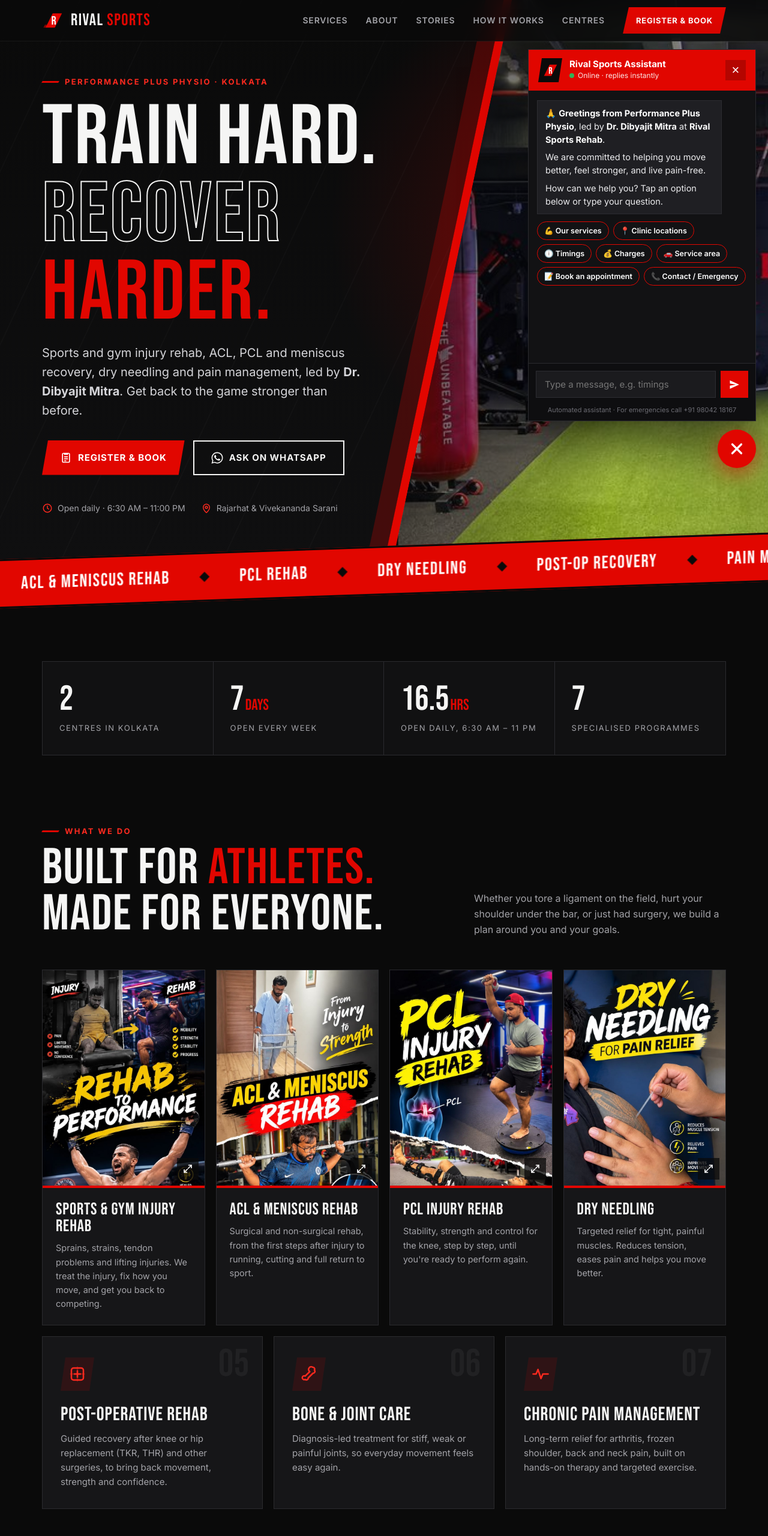
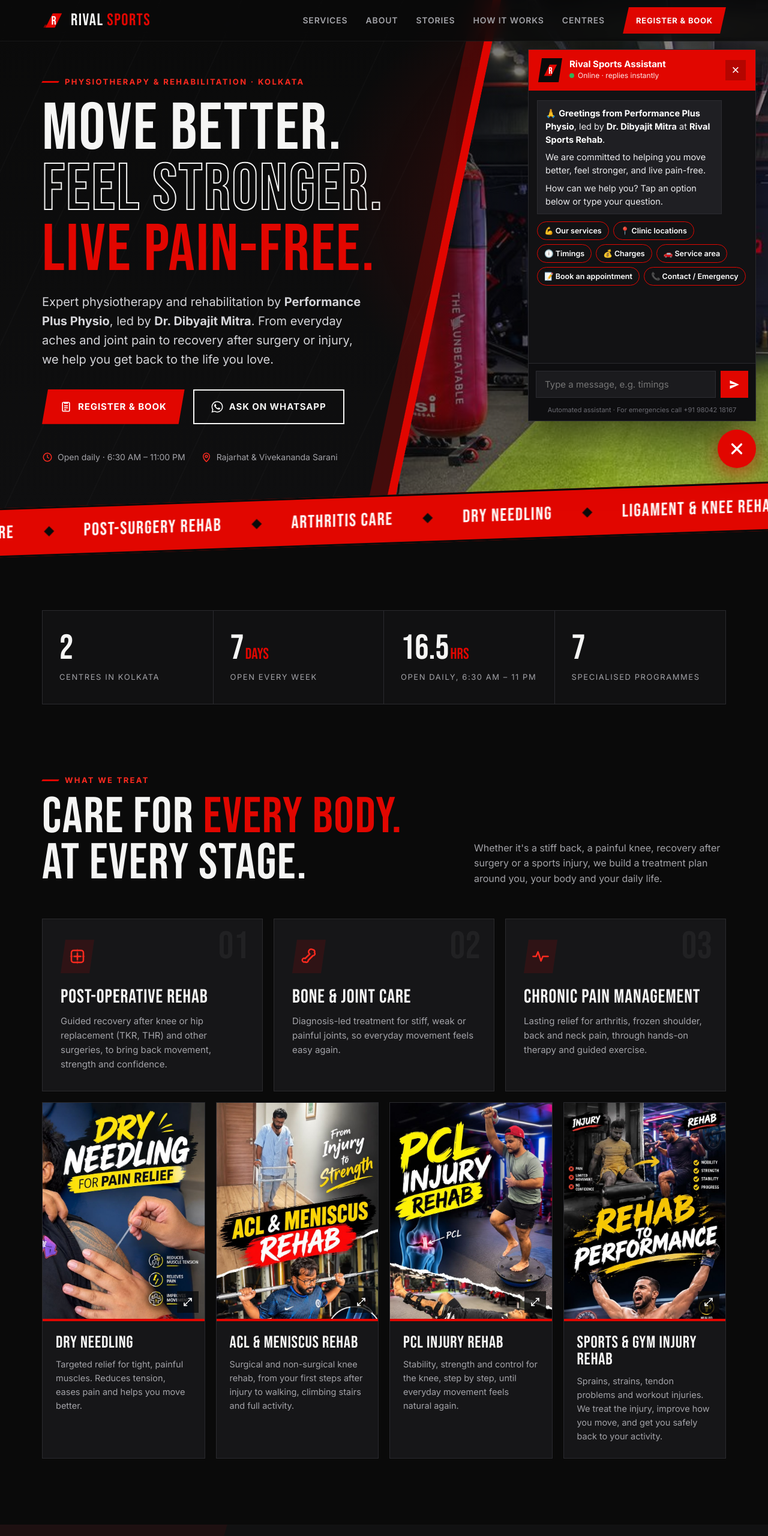
Before and after one commit to Megha-codes/rival-sports, a plain HTML site: page website/index.html in a window 1280 px wide. Shown: the top 2560 px of the page at 60% size. Drawn offline with Linux system fonts and the light colour scheme; a script that the page names is missing.

Commit message:
Broaden website copy to general physiotherapy and recovery
Replace the sports/gym-focused headline and copy with a tone covering
all physiotherapy and rehabilitation: pain relief, joint care,
post-surgery recovery, arthritis and sports injuries. Services now lead
with everyday care, followed by the specialised programmes.

```diff
--- a/website/index.html
+++ b/website/index.html
@@ -3,11 +3,11 @@
 <head>
 <meta charset="utf-8">
 <meta name="viewport" content="width=device-width, initial-scale=1">
-<title>Rival Sports Rehab | Sports Physio &amp; Rehab in Kolkata</title>
-<meta name="description" content="Rival Sports Rehab and Performance Plus Physio, led by Dr. Dibyajit Mitra. Sports and gym injury rehab, ACL, PCL and meniscus rehab, dry needling, post-operative rehab, and pain management in Rajarhat and Vivekananda Sarani, Kolkata. Open 6:30 AM to 11 PM daily.">
+<title>Rival Sports Rehab | Physiotherapy &amp; Rehabilitation in Kolkata</title>
+<meta name="description" content="Physiotherapy and rehabilitation in Kolkata by Performance Plus Physio at Rival Sports Rehab, led by Dr. Dibyajit Mitra. Pain relief, joint care, post-surgery recovery, arthritis, dry needling and sports injury rehab. Centres in Rajarhat and Vivekananda Sarani, open 6:30 AM to 11 PM daily.">
 <meta name="theme-color" content="#0a0a0a">
-<meta property="og:title" content="Rival Sports Rehab | Sports Physio & Rehab in Kolkata">
-<meta property="og:description" content="Sports and gym injury rehab, ACL rehab, post-op recovery and pain management. Two centres in Kolkata, open every day.">
+<meta property="og:title" content="Rival Sports Rehab | Physiotherapy & Rehabilitation in Kolkata">
+<meta property="og:description" content="Physiotherapy and rehabilitation for pain relief, joint care, post-surgery recovery and sports injuries. Two centres in Kolkata, open every day.">
 <meta property="og:url" content="https://rivalsports.in/">
 <meta property="og:type" content="website">
 <meta property="og:image" content="https://rivalsports.in/img/gym-interior.jpg">
@@ -123,7 +123,7 @@
   .hero-photo::after { content: ""; position: absolute; inset: 0; background: linear-gradient(90deg, rgba(10,10,10,.55) 0%, rgba(10,10,10,.05) 45%, rgba(10,10,10,.25) 100%); }
   .hero .wrap { position: relative; z-index: 2; }
   .hero-content { max-width: 680px; }
-  .hero h1 { font-size: clamp(64px, 11vw, 148px); margin: 18px 0 8px; text-transform: uppercase; }
+  .hero h1 { font-size: clamp(52px, 8.6vw, 124px); margin: 18px 0 8px; text-transform: uppercase; }
   .hero h1 .outline { color: transparent; -webkit-text-stroke: 2px var(--white); }
   .hero p.lead { font-size: clamp(17px, 2vw, 20px); color: #d4d4d8; max-width: 540px; margin: 18px 0 34px; }
   .hero-ctas { display: flex; flex-wrap: wrap; gap: 14px; }
@@ -157,7 +157,7 @@
   .stat .label { font-size: 13px; letter-spacing: .12em; text-transform: uppercase; color: var(--muted); margin-top: 8px; }
 
   /* ---------- services ---------- */
-  .programs { display: grid; grid-template-columns: repeat(4, 1fr); gap: 18px; margin-bottom: 18px; }
+  .programs { display: grid; grid-template-columns: repeat(4, 1fr); gap: 18px; }
   .prog { display: flex; flex-direction: column; background: var(--panel); border: 1px solid var(--line); overflow: hidden; transition: transform .3s, border-color .3s; }
   .prog:hover { transform: translateY(-6px); border-color: var(--red); }
   .prog-img { display: block; position: relative; aspect-ratio: 3 / 4; overflow: hidden; background: #000; }
@@ -170,7 +170,7 @@
   .prog-body p { margin: 0; color: var(--muted); font-size: 14.5px; }
   .tag { display: inline-block; font-size: 11px; font-weight: 700; letter-spacing: .14em; text-transform: uppercase; color: #fff; background: var(--red); padding: 3px 8px; margin-bottom: 10px; }
 
-  .services { display: grid; grid-template-columns: repeat(3, 1fr); gap: 18px; }
+  .services { display: grid; grid-template-columns: repeat(3, 1fr); gap: 18px; margin-bottom: 18px; }
   .card {
     position: relative; padding: 34px 30px 32px; background: var(--panel); border: 1px solid var(--line);
     overflow: hidden; transition: transform .3s, border-color .3s;
@@ -522,9 +522,9 @@
 
     <div class="wrap">
       <div class="hero-content">
-        <span class="eyebrow">Performance Plus Physio · Kolkata</span>
-        <h1 class="display">Train hard.<br><span class="outline">Recover</span> <span class="red">harder.</span></h1>
-        <p class="lead">Sports and gym injury rehab, ACL, PCL and meniscus recovery, dry needling and pain management, led by <strong>Dr. Dibyajit Mitra</strong>. Get back to the game stronger than before.</p>
+        <span class="eyebrow">Physiotherapy &amp; Rehabilitation · Kolkata</span>
+        <h1 class="display">Move better.<br><span class="outline">Feel stronger.</span><br><span class="red">Live pain-free.</span></h1>
+        <p class="lead">Expert physiotherapy and rehabilitation by <strong>Performance Plus Physio</strong>, led by <strong>Dr. Dibyajit Mitra</strong>. From everyday aches and joint pain to recovery after surgery or injury, we help you get back to the life you love.</p>
         <div class="hero-ctas">
           <a class="btn btn-red" href="#book">
             <svg aria-hidden="true"><use href="#i-form"/></svg> Register &amp; book
@@ -543,8 +543,8 @@
 
   <div class="ticker" aria-hidden="true">
     <div class="ticker-track">
-      <span>Sports injury rehab</span><span>ACL &amp; meniscus rehab</span><span>PCL rehab</span><span>Dry needling</span><span>Post-op recovery</span><span>Pain management</span><span>Rise · Rival · Repeat</span>
-      <span>Sports injury rehab</span><span>ACL &amp; meniscus rehab</span><span>PCL rehab</span><span>Dry needling</span><span>Post-op recovery</span><span>Pain management</span><span>Rise · Rival · Repeat</span>
+      <span>Pain relief</span><span>Joint care</span><span>Post-surgery rehab</span><span>Arthritis care</span><span>Dry needling</span><span>Ligament &amp; knee rehab</span><span>Sports injuries</span><span>Live pain-free</span>
+      <span>Pain relief</span><span>Joint care</span><span>Post-surgery rehab</span><span>Arthritis care</span><span>Dry needling</span><span>Ligament &amp; knee rehab</span><span>Sports injuries</span><span>Live pain-free</span>
     </div>
   </div>
 
@@ -565,44 +565,35 @@
     <div class="wrap">
       <div class="section-head reveal">
         <div>
-          <span class="eyebrow">What we do</span>
-          <h2 class="display">Built for <span class="red">athletes.</span><br>Made for everyone.</h2>
+          <span class="eyebrow">What we treat</span>
+          <h2 class="display">Care for <span class="red">every body.</span><br>At every stage.</h2>
         </div>
-        <p>Whether you tore a ligament on the field, hurt your shoulder under the bar, or just had surgery, we build a plan around you and your goals.</p>
+        <p>Whether it's a stiff back, a painful knee, recovery after surgery or a sports injury, we build a treatment plan around you, your body and your daily life.</p>
+      </div>
+
+      <div class="services">
+        <article class="card reveal">
+          <span class="idx">01</span>
+          <div class="icon"><svg viewBox="0 0 24 24" aria-hidden="true"><g fill="none" stroke="currentColor" stroke-width="2" stroke-linecap="round" stroke-linejoin="round"><path d="M12 3v18M3 12h18" opacity=".35"/><rect x="4" y="4" width="16" height="16" rx="3"/><path d="M12 8v8M8 12h8"/></g></svg></div>
+          <h3>Post-Operative Rehab</h3>
+          <p>Guided recovery after knee or hip replacement (TKR, THR) and other surgeries, to bring back movement, strength and confidence.</p>
+        </article>
+        <article class="card reveal">
+          <span class="idx">02</span>
+          <div class="icon"><svg viewBox="0 0 24 24" aria-hidden="true"><g fill="none" stroke="currentColor" stroke-width="2" stroke-linecap="round" stroke-linejoin="round"><path d="M17 3a2.5 2.5 0 0 1 2.2 3.8A2.5 2.5 0 0 1 17.2 11L11 17.2a2.5 2.5 0 0 1-4.2 2A2.5 2.5 0 0 1 3 17a2.5 2.5 0 0 1 3.8-2.2L13 8.8A2.5 2.5 0 0 1 17 3Z"/></g></svg></div>
+          <h3>Bone &amp; Joint Care</h3>
+          <p>Diagnosis-led treatment for stiff, weak or painful joints, so everyday movement feels easy again.</p>
+        </article>
+        <article class="card reveal">
+          <span class="idx">03</span>
+          <div class="icon"><svg viewBox="0 0 24 24" aria-hidden="true"><g fill="none" stroke="currentColor" stroke-width="2" stroke-linecap="round" stroke-linejoin="round"><path d="M2 12h4l2.5-6 4 12 2.5-6H22"/></g></svg></div>
+          <h3>Chronic Pain Management</h3>
+          <p>Lasting relief for arthritis, frozen shoulder, back and neck pain, through hands-on therapy and guided exercise.</p>
+        </article>
       </div>
 
       <!-- Picture cards: click a picture to see it full size -->
       <div class="programs">
-        <article class="prog reveal">
-          <a class="prog-img" href="img/service-sports-rehab.jpg" data-lightbox aria-label="View the Rehab to Performance poster full size">
-            <img src="img/service-sports-rehab.jpg" alt="Rehab to Performance: an athlete goes from injury to competing again" loading="lazy" width="720" height="1280">
-            <span class="zoom"><svg aria-hidden="true"><use href="#i-zoom"/></svg></span>
-          </a>
-          <div class="prog-body">
-            <h3>Sports &amp; Gym Injury Rehab</h3>
-            <p>Sprains, strains, tendon problems and lifting injuries. We treat the injury, fix how you move, and get you back to competing.</p>
-          </div>
-        </article>
-        <article class="prog reveal">
-          <a class="prog-img" href="img/service-acl-meniscus.jpg" data-lightbox aria-label="View the ACL and Meniscus Rehab poster full size">
-            <img src="img/service-acl-meniscus.jpg" alt="ACL and meniscus rehab: from walking with a walker to squatting with a barbell" loading="lazy" width="720" height="1280">
-            <span class="zoom"><svg aria-hidden="true"><use href="#i-zoom"/></svg></span>
-          </a>
-          <div class="prog-body">
-            <h3>ACL &amp; Meniscus Rehab</h3>
-            <p>Surgical and non-surgical rehab, from the first steps after injury to running, cutting and full return to sport.</p>
-          </div>
-        </article>
-        <article class="prog reveal">
-          <a class="prog-img" href="img/service-pcl.jpg" data-lightbox aria-label="View the PCL Injury Rehab poster full size">
-            <img src="img/service-pcl.jpg" alt="PCL injury rehab: balance training and braced leg exercises" loading="lazy" width="720" height="1280">
-            <span class="zoom"><svg aria-hidden="true"><use href="#i-zoom"/></svg></span>
-          </a>
-          <div class="prog-body">
-            <h3>PCL Injury Rehab</h3>
-            <p>Stability, strength and control for the knee, step by step, until you're ready to perform again.</p>
-          </div>
-        </article>
         <article class="prog reveal">
           <a class="prog-img" href="img/service-dry-needling.jpg" data-lightbox aria-label="View the Dry Needling poster full size">
             <img src="img/service-dry-needling.jpg" alt="Dry needling for pain relief on a patient's shoulder" loading="lazy" width="720" height="1280">
@@ -613,26 +604,35 @@
             <p>Targeted relief for tight, painful muscles. Reduces tension, eases pain and helps you move better.</p>
           </div>
         </article>
-      </div>
-
-      <div class="services">
-        <article class="card reveal">
-          <span class="idx">05</span>
-          <div class="icon"><svg viewBox="0 0 24 24" aria-hidden="true"><g fill="none" stroke="currentColor" stroke-width="2" stroke-linecap="round" stroke-linejoin="round"><path d="M12 3v18M3 12h18" opacity=".35"/><rect x="4" y="4" width="16" height="16" rx="3"/><path d="M12 8v8M8 12h8"/></g></svg></div>
-          <h3>Post-Operative Rehab</h3>
-          <p>Guided recovery after knee or hip replacement (TKR, THR) and other surgeries, to bring back movement, strength and confidence.</p>
+        <article class="prog reveal">
+          <a class="prog-img" href="img/service-acl-meniscus.jpg" data-lightbox aria-label="View the ACL and Meniscus Rehab poster full size">
+            <img src="img/service-acl-meniscus.jpg" alt="ACL and meniscus rehab: from walking with a walker to squatting with a barbell" loading="lazy" width="720" height="1280">
+            <span class="zoom"><svg aria-hidden="true"><use href="#i-zoom"/></svg></span>
+          </a>
+          <div class="prog-body">
+            <h3>ACL &amp; Meniscus Rehab</h3>
+            <p>Surgical and non-surgical knee rehab, from your first steps after injury to walking, climbing stairs and full activity.</p>
+          </div>
         </article>
-        <article class="card reveal">
-          <span class="idx">06</span>
-          <div class="icon"><svg viewBox="0 0 24 24" aria-hidden="true"><g fill="none" stroke="currentColor" stroke-width="2" stroke-linecap="round" stroke-linejoin="round"><path d="M17 3a2.5 2.5 0 0 1 2.2 3.8A2.5 2.5 0 0 1 17.2 11L11 17.2a2.5 2.5 0 0 1-4.2 2A2.5 2.5 0 0 1 3 17a2.5 2.5 0 0 1 3.8-2.2L13 8.8A2.5 2.5 0 0 1 17 3Z"/></g></svg></div>
-          <h3>Bone &amp; Joint Care</h3>
-          <p>Diagnosis-led treatment for stiff, weak or painful joints, so everyday movement feels easy again.</p>
+        <article class="prog reveal">
+          <a class="prog-img" href="img/service-pcl.jpg" data-lightbox aria-label="View the PCL Injury Rehab poster full size">
+            <img src="img/service-pcl.jpg" alt="PCL injury rehab: balance training and braced leg exercises" loading="lazy" width="720" height="1280">
+            <span class="zoom"><svg aria-hidden="true"><use href="#i-zoom"/></svg></span>
+          </a>
+          <div class="prog-body">
+            <h3>PCL Injury Rehab</h3>
+            <p>Stability, strength and control for the knee, step by step, until everyday movement feels natural again.</p>
+          </div>
         </article>
-        <article class="card reveal">
-          <span class="idx">07</span>
-          <div class="icon"><svg viewBox="0 0 24 24" aria-hidden="true"><g fill="none" stroke="currentColor" stroke-width="2" stroke-linecap="round" stroke-linejoin="round"><path d="M2 12h4l2.5-6 4 12 2.5-6H22"/></g></svg></div>
-          <h3>Chronic Pain Management</h3>
-          <p>Long-term relief for arthritis, frozen shoulder, back and neck pain, built on hands-on therapy and targeted exercise.</p>
+        <article class="prog reveal">
+          <a class="prog-img" href="img/service-sports-rehab.jpg" data-lightbox aria-label="View the Rehab to Performance poster full size">
+            <img src="img/service-sports-rehab.jpg" alt="Rehab to Performance: an athlete goes from injury to competing again" loading="lazy" width="720" height="1280">
+            <span class="zoom"><svg aria-hidden="true"><use href="#i-zoom"/></svg></span>
+          </a>
+          <div class="prog-body">
+            <h3>Sports &amp; Gym Injury Rehab</h3>
+            <p>Sprains, strains, tendon problems and workout injuries. We treat the injury, improve how you move, and get you safely back to your activity.</p>
+          </div>
         </article>
       </div>
     </div>
@@ -648,11 +648,11 @@
       </div>
       <div class="reveal">
         <span class="eyebrow">Who we are</span>
-        <h2 class="display">Your comeback <span class="red">starts here.</span></h2>
-        <p>Rival Sports Rehab is home to <strong>Performance Plus Physio</strong>, led by <strong>Dr. Dibyajit Mitra</strong>. We help athletes, gym-goers and everyday people move better, feel stronger and live pain-free.</p>
+        <h2 class="display">Care that puts <span class="red">you first.</span></h2>
+        <p>Rival Sports Rehab is home to <strong>Performance Plus Physio</strong>, led by <strong>Dr. Dibyajit Mitra</strong>, MPT (Sports). Whether you're living with pain, recovering from surgery or getting back to an activity you love, we help you move better, feel stronger and live pain-free.</p>
         <ul class="checks">
-          <li><svg aria-hidden="true"><use href="#i-check"/></svg> A personal recovery plan for every patient, never one-size-fits-all</li>
-          <li><svg aria-hidden="true"><use href="#i-check"/></svg> Sport and gym know-how, so you train safely after recovery</li>
+          <li><svg aria-hidden="true"><use href="#i-check"/></svg> A personal treatment plan for every patient, never one-size-fits-all</li>
+          <li><svg aria-hidden="true"><use href="#i-check"/></svg> Care for all ages and activity levels, from senior citizens to athletes</li>
           <li><svg aria-hidden="true"><use href="#i-check"/></svg> Two centres in Kolkata, open early mornings to late nights</li>
           <li><svg aria-hidden="true"><use href="#i-check"/></svg> Emergency support on call: +91 98042 18167</li>
         </ul>
@@ -667,15 +667,15 @@
       <div class="section-head reveal">
         <div>
           <span class="eyebrow">How it works</span>
-          <h2 class="display">From injury <span class="red">to impact.</span></h2>
+          <h2 class="display">Your path <span class="red">to recovery.</span></h2>
         </div>
-        <p>A clear path from your first message to getting back to full strength.</p>
+        <p>Simple, clear steps from your first message to feeling like yourself again.</p>
       </div>
       <div class="steps">
         <div class="step reveal"><div class="bar"></div><div class="n">01</div><h3>Register</h3><p>Fill in the registration form below, or say "Hi" on WhatsApp and our assistant helps you right away.</p></div>
-        <div class="step reveal"><div class="bar"></div><div class="n">02</div><h3>Assessment</h3><p>We look closely at your injury, how you move, and what you want to get back to.</p></div>
-        <div class="step reveal"><div class="bar"></div><div class="n">03</div><h3>Your plan</h3><p>Hands-on treatment plus a progressive exercise programme made for you.</p></div>
-        <div class="step reveal"><div class="bar"></div><div class="n">04</div><h3>Back in the game</h3><p>Return to sport, the gym or daily life, stronger and better prepared than before.</p></div>
+        <div class="step reveal"><div class="bar"></div><div class="n">02</div><h3>Assessment</h3><p>We understand your pain, how you move, and what you want to be able to do again.</p></div>
+        <div class="step reveal"><div class="bar"></div><div class="n">03</div><h3>Your plan</h3><p>Hands-on treatment and guided exercises, planned around your body and your routine.</p></div>
+        <div class="step reveal"><div class="bar"></div><div class="n">04</div><h3>Feel better</h3><p>Get back to daily life, work, walking, play or sport with less pain and more confidence.</p></div>
       </div>
     </div>
   </section>
@@ -688,7 +688,7 @@
           <span class="eyebrow">Success stories</span>
           <h2 class="display">Real people. <span class="red">Real progress.</span></h2>
         </div>
-        <p>From the rehab floor back to the football pitch, the gym and everyday life. Same athletes, stronger stories.</p>
+        <p>Real recoveries from our patients: from knee surgery and ligament injuries back to walking, training and playing.</p>
       </div>
       <div class="story-grid">
         <a class="story reveal" href="img/story-football-83.jpg" data-lightbox aria-label="View the From Injury to Performance story full size">
@@ -713,7 +713,7 @@
       <div class="book-info reveal">
         <span class="eyebrow">Register &amp; book</span>
         <h2 class="display">Book your <span class="red">first session.</span></h2>
-        <p>Register in two minutes. Tell us about your injury or pain, pick a preferred date and time, and we'll get you started.</p>
+        <p>Register in two minutes. Tell us about your pain or condition, pick a preferred date and time, and we'll take it from there.</p>
         <ol class="book-steps">
           <li><span class="n">1</span><div><strong>Fill in the form</strong><span>Your details, health concern and preferred slot.</span></div></li>
           <li><span class="n">2</span><div><strong>Pay the registration fee</strong><span>Scan the UPI QR code shown at the end of the form.</span></div></li>
@@ -739,9 +739,9 @@
       <div class="section-head reveal">
         <div>
           <span class="eyebrow">On Instagram</span>
-          <h2 class="display">Watch the <span class="red">work.</span></h2>
+          <h2 class="display">See us <span class="red">in action.</span></h2>
         </div>
-        <p>Rehab drills, recovery tips and athletes getting back in the game. Follow <strong>@thesportsorthophysio</strong> for more.</p>
+        <p>Exercises, recovery tips and patient journeys. Follow <strong>@thesportsorthophysio</strong> for more.</p>
       </div>
       <div class="reel-grid">
         <div class="reel reveal" data-reel="https://www.instagram.com/reel/DeGsu9eBzmD/"></div>
@@ -819,7 +819,7 @@
   <section class="cta">
     <div class="wrap reveal">
       <span class="eyebrow">Ready when you are</span>
-      <h2 class="display">No pain.<br><span class="red">All gain.</span></h2>
+      <h2 class="display">Start feeling<br><span class="red">better today.</span></h2>
       <p>Register online in two minutes, or send us a "Hi" on WhatsApp. Our assistant shares services, timings and directions right away.</p>
       <div class="hero-ctas">
         <a class="btn btn-red" href="#book"><svg aria-hidden="true"><use href="#i-form"/></svg> Register now</a>
```
